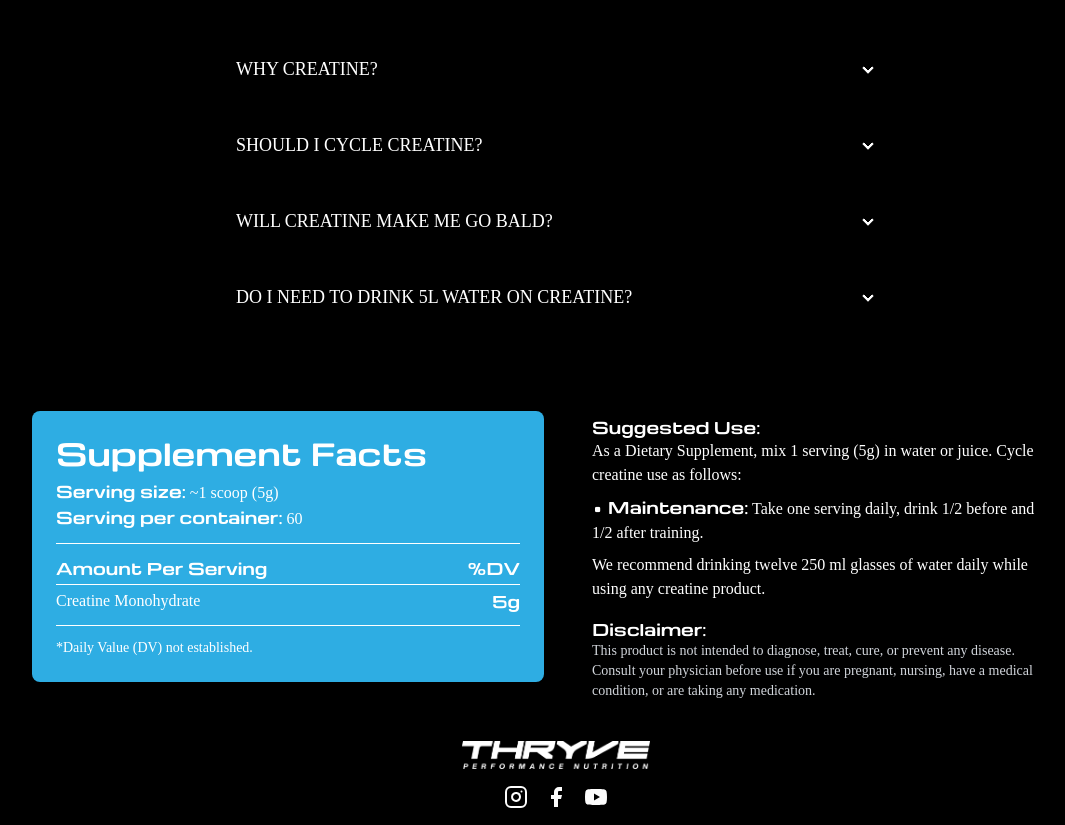
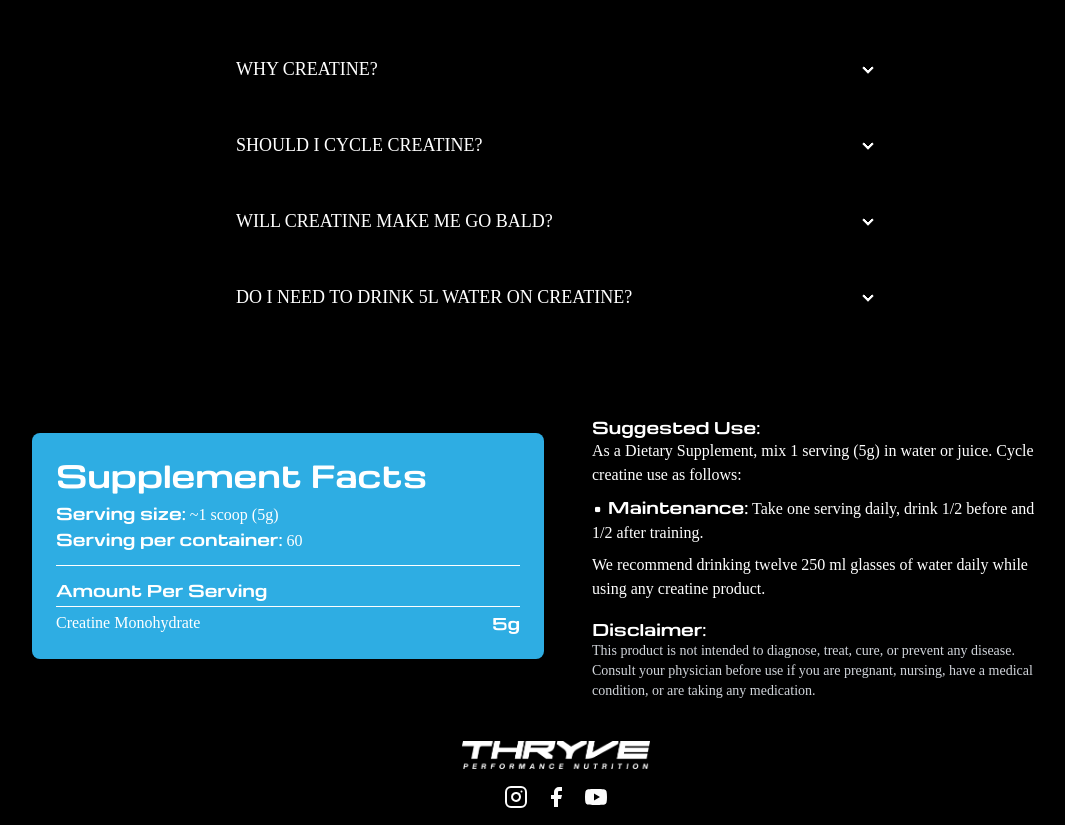
Before and after one commit to FaiyazRahman1685/Thryve1, a Flask app: page /products in a window 1280 px wide. Shown: the part 1733-2558 px from the top of the page, without its empty margins (84-1149 px from the left). Run offline with Flask 3, Linux system fonts and the light colour scheme; some libraries are stand-ins or nearby versions; some web fonts are replaced.

Commit message:
suplemebt update

```diff
--- a/templates/products.html
+++ b/templates/products.html
@@ -261,7 +261,7 @@
 
       <div class="flex justify-between font-bold">
           <span>Amount Per Serving</span>
-          <span>%DV</span>
+
       </div>
 
       <hr class="my-1 border-white">
@@ -271,8 +271,7 @@
           <span class="font-bold">5g</span>
       </div>
 
-      <hr class="my-3 border-white">
-      <p class="text-sm">*Daily Value (DV) not established.</p>
+
   </div>
 
   <div class="bg-black text-white p-6 w-full max-w-lg mt-6" >
```
Also changed, not shown: 1 other file.
